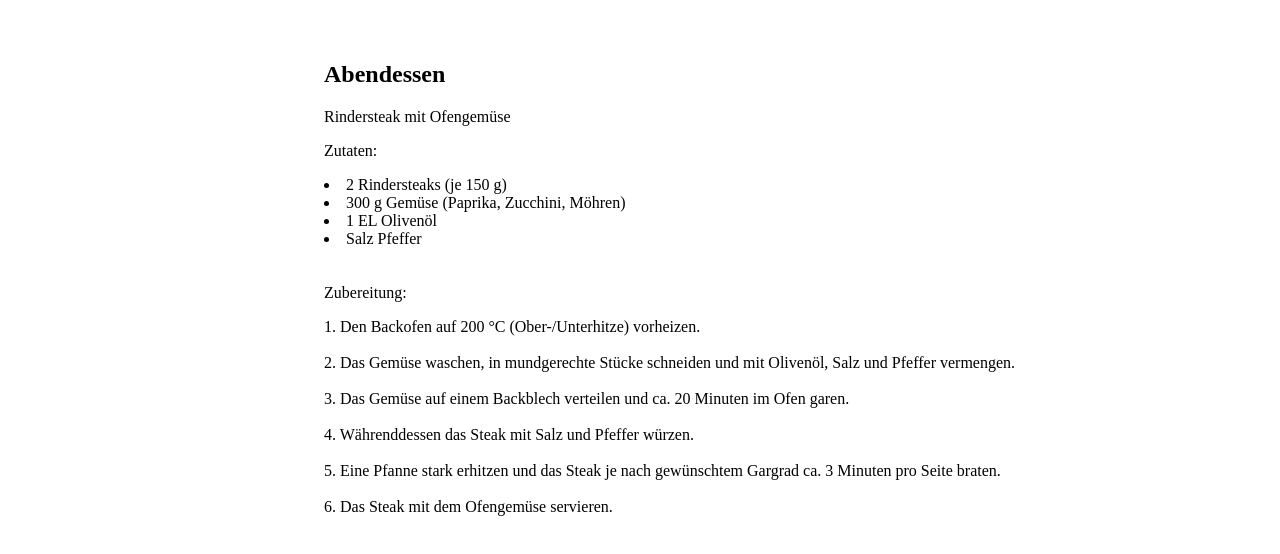
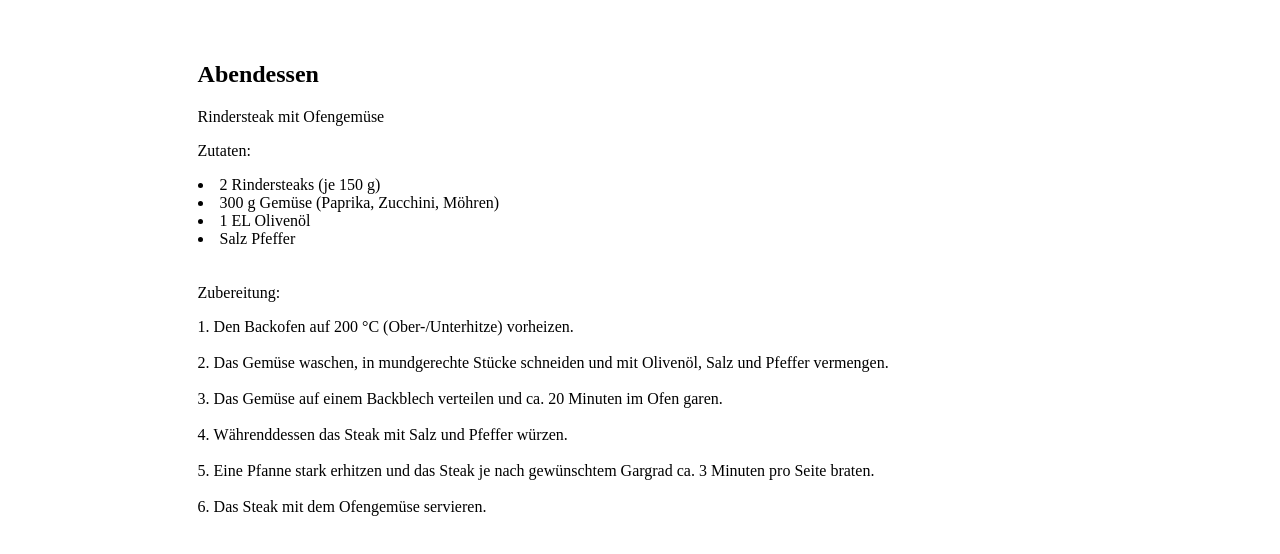
Before and after one commit to MagiicKueken/Meal_Prep_Website, a plain HTML site: page Meal_Prep.html in a window 1280 px wide. Shown: the part 124-678 px from the top of the page. Drawn offline with Linux system fonts and the light colour scheme.

Commit message:
made it so the ordered and unordered list items word wrap functions properly

```diff
--- a/script.js
+++ b/script.js
@@ -72,7 +72,9 @@ for (let i = 0; i < ingredients.length; i++){
 
 ingredientsHtml.innerHTML += "</ul> </br></br>"
 
-//let ersteZutat = data.Wochentage[currentDayOfWeek].Mahlzeiten[currentMeals].Zutaten[0][1] + " " + data.Wochentage[currentDayOfWeek].Mahlzeiten[currentMeals].Zutaten[0][0]
+//Preperations (also loop)
+
+
 //document.getElementById("meal-left-ingredients").innerHTML = ersteZutat;
 
 
@@ -111,6 +113,7 @@ ingredientsHtml.innerHTML += "</ul> </br></br>"
 
 
 //Zubereitungs
+
 let preperation = data.Wochentage[currentDayOfWeek].Mahlzeiten[currentMeals].Zubereitung;
 let preperationsHtml = document.getElementById("meal-left-preperations");
 
@@ -119,7 +122,7 @@ preperationsHtml.innerHTML += "<ol>";
 
 for (let i = 0; i < preperation.length; i++){
   let currentStep = preperation [i];
-  preperationsHtml.innerHTML += currentStep [0] + ". " + currentStep[1] + "</br></br>";
+  preperationsHtml.innerHTML += '<li type="1">' + currentStep[1] + "</li></br>";
 }
 
 preperationsHtml.innerHTML += "</ol>";
--- a/styles.css
+++ b/styles.css
@@ -1,7 +1,7 @@
 #section{
     font-size:"20px";
     text-align: left;
-    margin-left: 25%;
+    margin-left: 15%;
     margin-top: 5%;
 }
 
@@ -20,3 +20,32 @@
         margin-left: 5%;
     }
 }
+
+/*Ordered List Styling*/
+ol {
+    list-style-position: outside;
+    padding-left: 2rem; /* Adjust as needed */
+}
+
+li {
+    text-indent: -1rem; /* Adjust based on numbering width */
+    padding-left: 1.5rem; /* Align text properly */
+}
+
+
+/*Unordered List Styling*/
+ul {
+    list-style-position: outside;
+    padding-left: 2rem; /* Adjust based on bullet width */
+}
+
+li {
+    text-indent: -1.5rem; /* Adjust based on bullet width */
+    padding-left: 1.5rem; /* Ensures text alignment */
+}
+/*
+ol li {
+    display: flex;
+    align-items: flex-start;
+}
+*/
```
